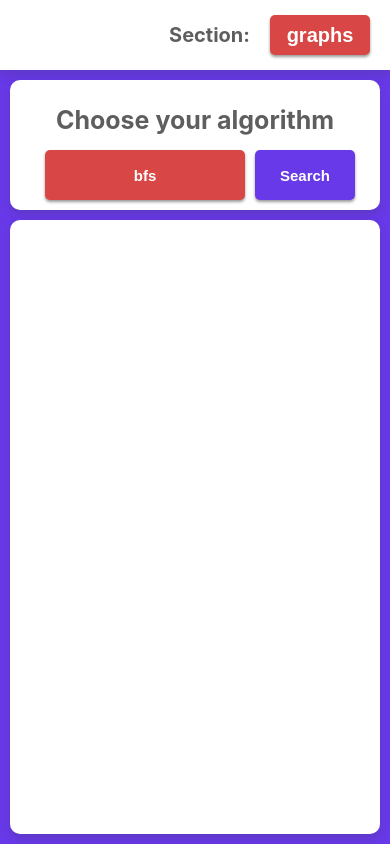
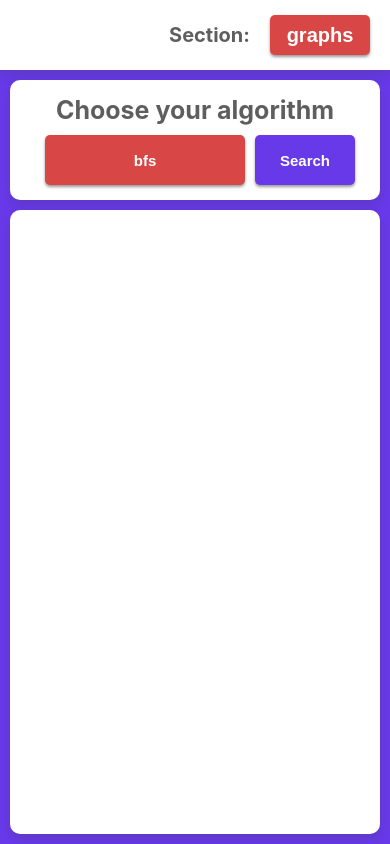
Before and after one commit to rudensergey/algo-visualiser, a React app: page / in a window 390 px wide. Built offline with nearby package versions, Linux system fonts and the light colour scheme.

Commit message:
fix layout for safari

```diff
--- a/src/components/graph/style.css
+++ b/src/components/graph/style.css
@@ -31,7 +31,6 @@
 
 .graph__buttons {
   width: 80%;
-  flex-basis: 100px;
   flex-shrink: 0;
   padding: 20px;
   box-sizing: border-box;
@@ -111,7 +110,7 @@
 
   .graph__buttons {
     width: 100%;
-    height: 150px;
+    height: 120px;
     padding: 10px;
     border-radius: 10px;
     flex-wrap: wrap;
@@ -122,6 +121,7 @@
   .graph__title {
     width: 100%;
     margin: 0;
+    height: 40px;
     flex: 0, 0, 100%;
     display: flex;
     justify-content: center;
--- a/src/components/visualiser/style.css
+++ b/src/components/visualiser/style.css
@@ -30,7 +30,6 @@
 
 .visualiser__buttons {
   width: 80%;
-  flex-basis: 100px;
   flex-shrink: 0;
   padding: 20px;
   box-sizing: border-box;
@@ -110,7 +109,7 @@
 
   .visualiser__buttons {
     width: 100%;
-    height: 150px;
+    height: 120px;
     padding: 10px;
     border-radius: 10px;
     flex-wrap: wrap;
@@ -121,6 +120,7 @@
   .visualiser__title {
     width: 100%;
     margin: 0;
+    height: 40px;
     flex: 0, 0, 100%;
     display: flex;
     justify-content: center;
```
